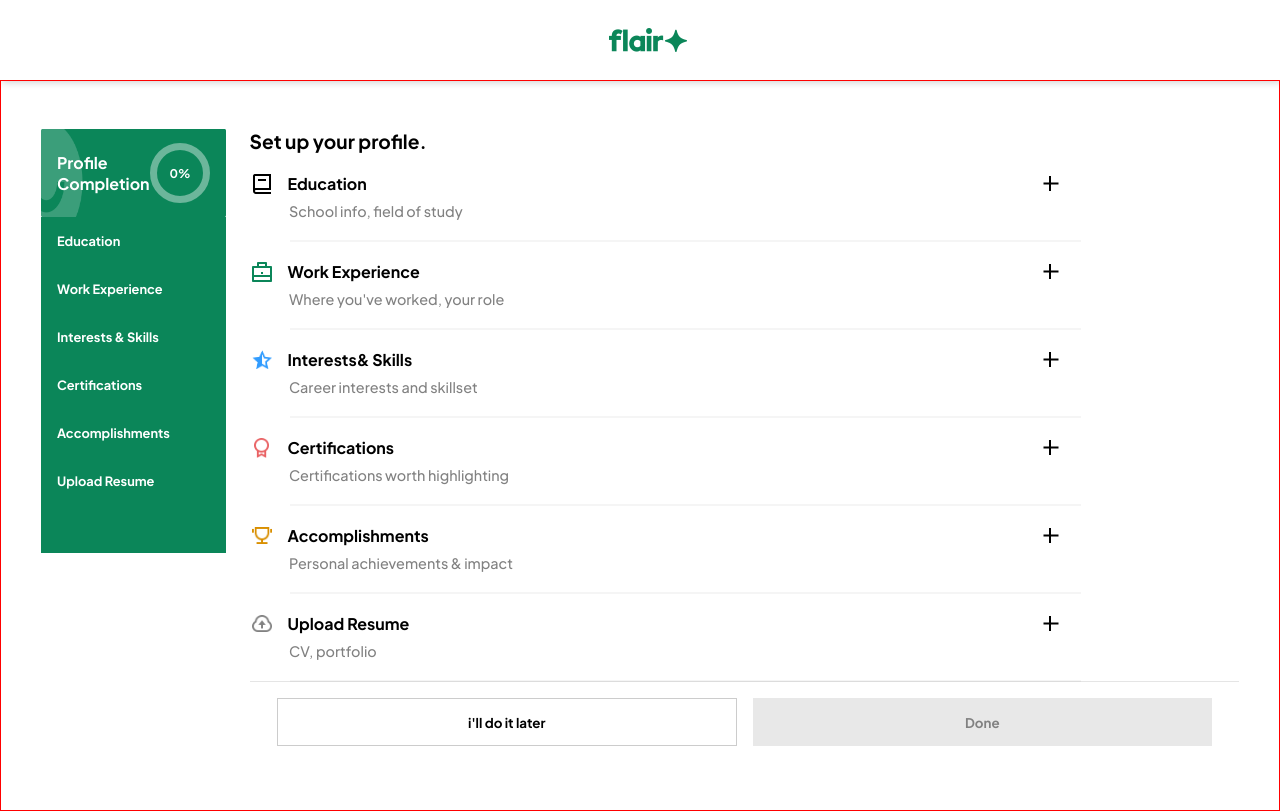
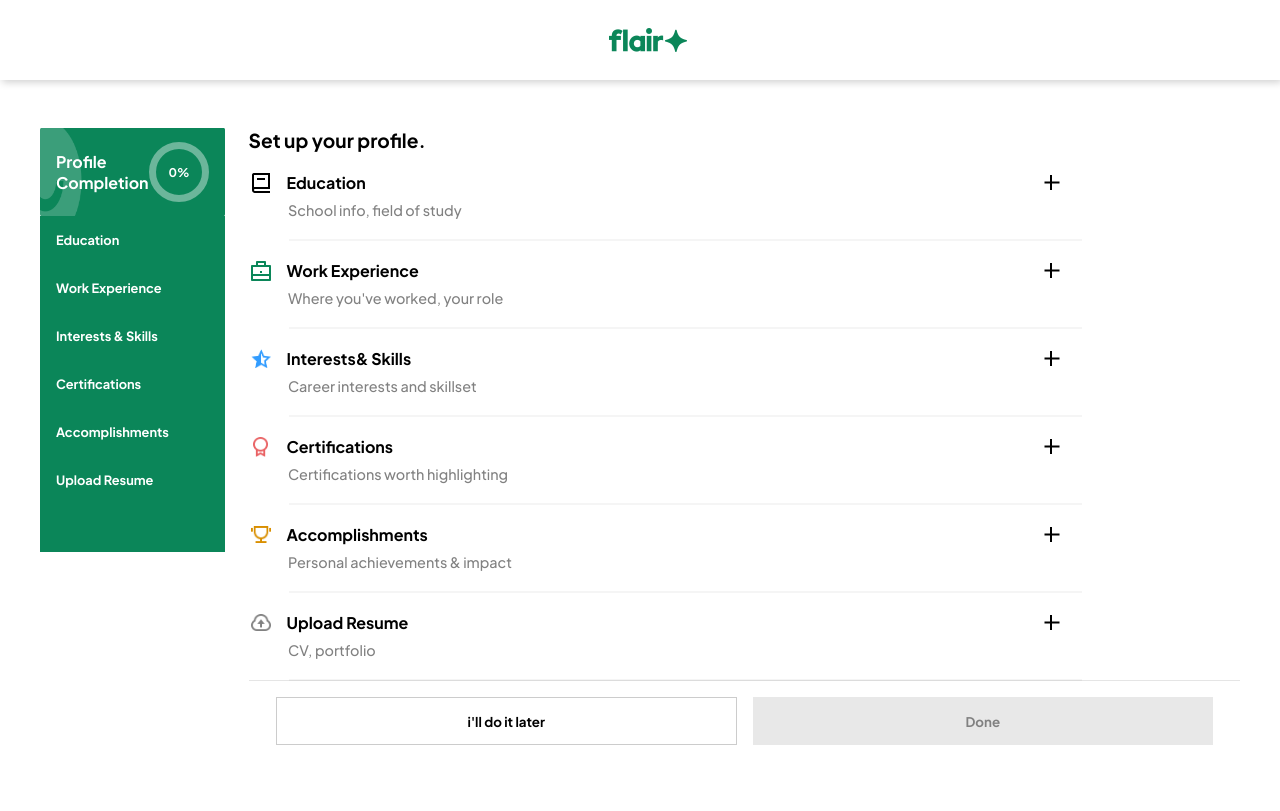
Before and after one commit to nkweku66/flair_inpath_project, a React (Vite) app: page /profile in a window 1280 px wide. Built offline with nearby package versions, Linux system fonts and the light colour scheme.

Commit message:
Add responsiveness for desktop view verification page

```diff
--- a/src/components/atomicComponenets/Logo.tsx
+++ b/src/components/atomicComponenets/Logo.tsx
@@ -1,3 +1,4 @@
+import { Link } from 'react-router-dom';
 import { ImageWrapper,Logo, NavContainer } from '../styles/UniversalStyles'
 interface Props {
     children?: JSX.Element;
@@ -9,7 +10,7 @@ const LogoSection = (props: Props) => {
         <ImageWrapper>
             <NavContainer>
                 {props.children}
-                {props.text}
+                <Link to="/signup">{props.text}</Link>
             </NavContainer>
             <Logo src="../images/logo.png"/>
         </ImageWrapper>
--- a/src/pages/careerStatus/CareerStatus.styles.ts
+++ b/src/pages/careerStatus/CareerStatus.styles.ts
@@ -10,10 +10,13 @@ const Wrapper = styled.section`
     flex-direction: column;
     justify-content: center;
     align-items: center;
-    height: 100vh;
 
     @media screen and (min-width: 744px) {
         padding: 48px 164px;
+    }
+
+    @media screen and (min-width: 1440px) {
+        padding: 72px 512px 428px 512px;
     }
 `
 
@@ -21,6 +24,10 @@ const CareerHeading = styled.h3`
     font-size: 1.2rem;
     font-weight: 600;
     margin-bottom: 2em;
+
+    @media screen and (min-width: 1440px) {
+        font-size: 1.5rem;
+    }
 `
 
 const CareerContainer = styled.div`
--- a/src/pages/createAccount/CreateAccount.styles.ts
+++ b/src/pages/createAccount/CreateAccount.styles.ts
@@ -15,8 +15,13 @@ const Form = styled.form`
     position: relative;
 
     @media screen and (min-width: 744px) {
-        margin: 56px 164px 0 164px;
+        padding: 56px 164px 0 164px;
     }
+
+    @media screen and (min-width: 1440px) {
+        padding: 72px 512px 218px 512px;
+    }
+)
 `
 const Lable = styled.label`
     font-size: .9rem;
@@ -26,7 +31,6 @@ const Lable = styled.label`
     font-weight: 400;
 `
 const InputField = styled.input`
-    border: none;
     width: 100%;
     height: 48px;
     border: 1px solid #818181;
@@ -41,6 +45,7 @@ const InputField = styled.input`
 
     &:hover {
         outline: 1px solid #0B8659;
+        border: none;
     }
 
     &:focus {
--- a/src/pages/profile/ProfilePage.styles.ts
+++ b/src/pages/profile/ProfilePage.styles.ts
@@ -20,7 +20,7 @@ const Wrapper = styled.div`
         justify-content: space-between;
         align-items: flex-start;
         gap: 1.5em;
-        border: 1px solid red;
+        // border: 1px solid red;
     }
 
     @media screen and (min-width: 1440px){
@@ -230,6 +230,7 @@ const ProfileForm = styled.div`
 
     @media screen and (min-width: 1440px) {
         width: 608px;
+        padding-bottom: 328px;
     }
 `
 
--- a/src/pages/verification/Verification.styles.ts
+++ b/src/pages/verification/Verification.styles.ts
@@ -11,6 +11,10 @@ const Wrapper = styled.div`
 
     @media screen and (min-width: 744px) {
         padding: 169px;
+    }
+
+    @media screen and (min-width: 1440px) {
+        padding: 136px 517px 374px 517px;
     }
 `
 
```
